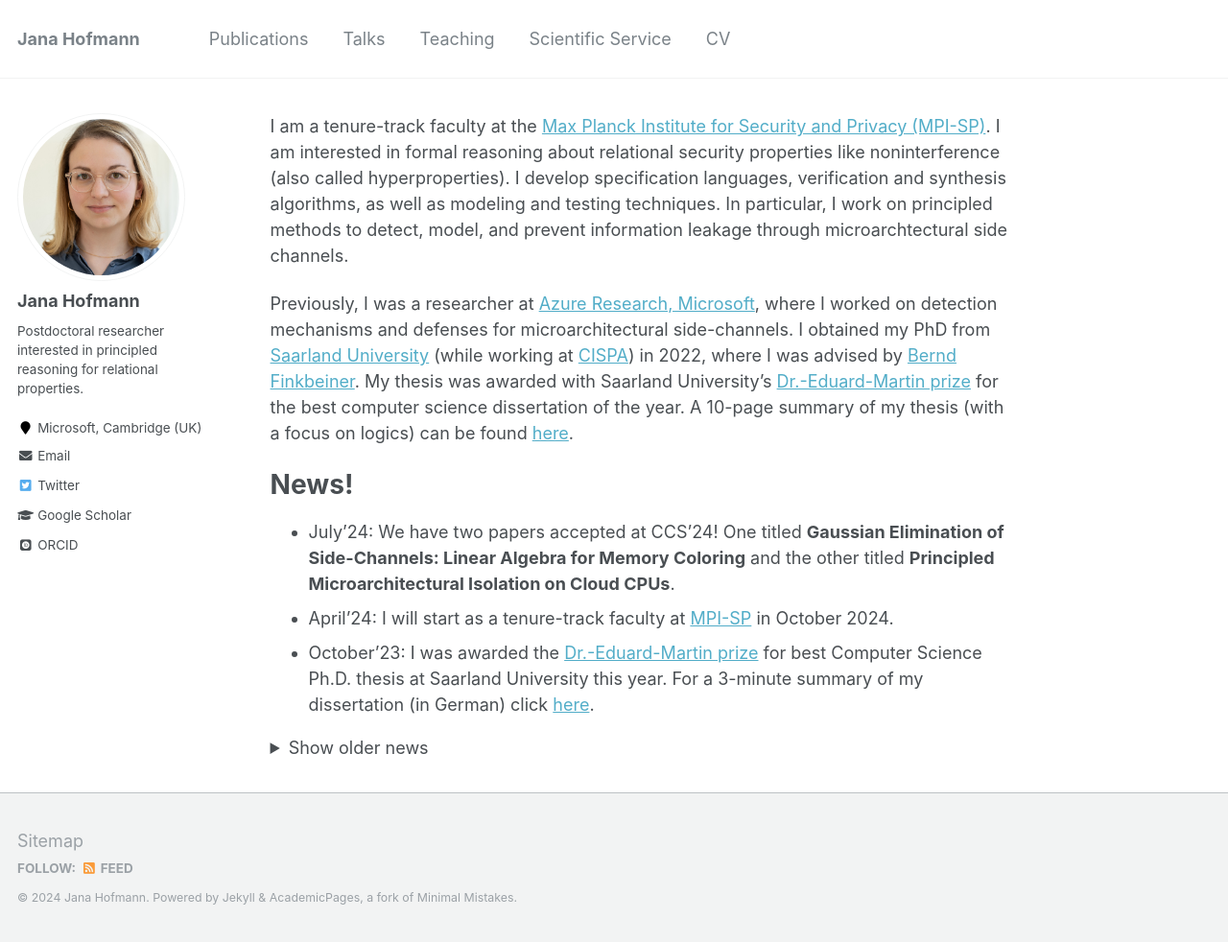
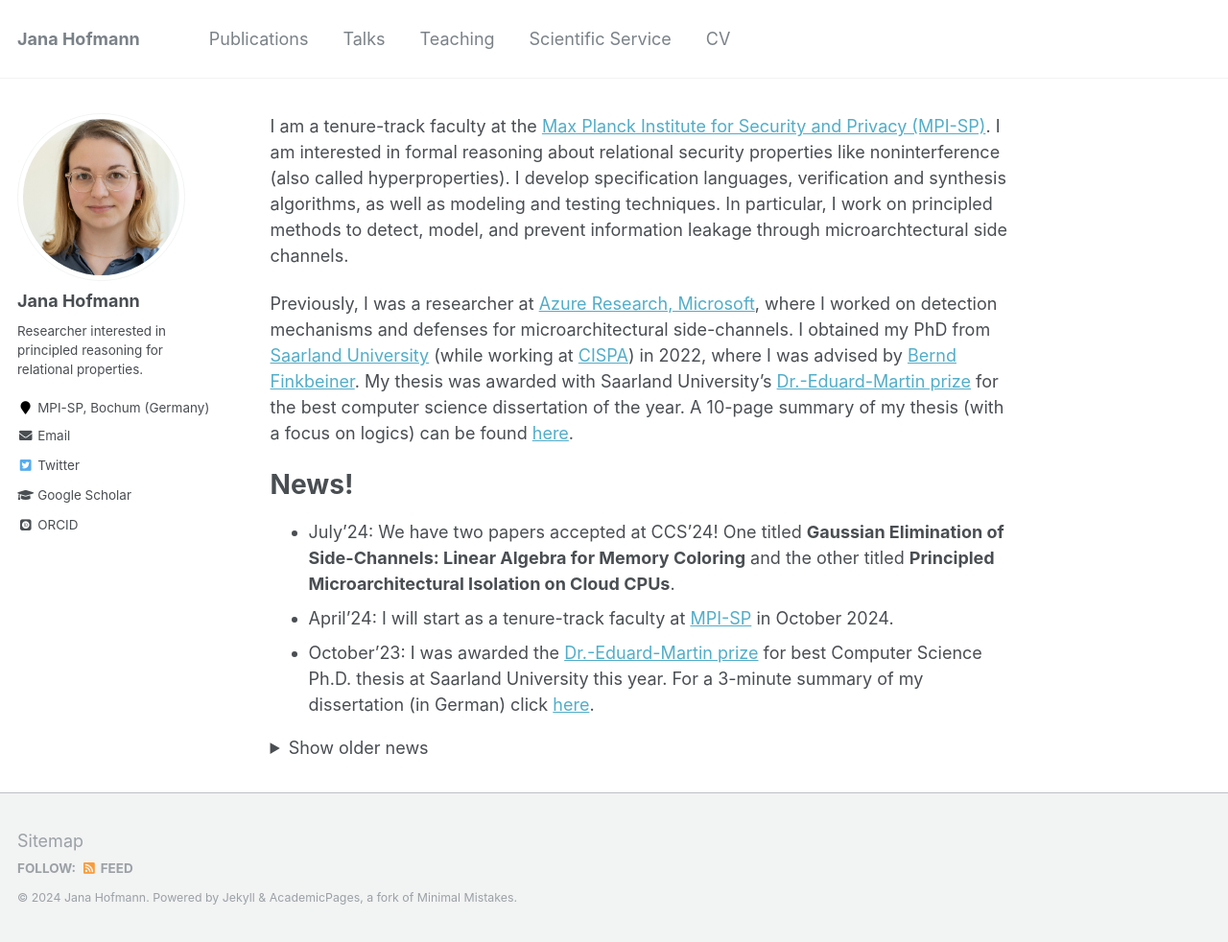
Before and after one commit to janahofmann/janahofmann.github.io, a Jekyll site: the page built from _pages/about.md, in a window 1280 px wide and 982 px high. Shown: the whole window at 96% size. Built offline with Jekyll 4.4.1, drawn with Linux system fonts in a browser that asks for light colours; emoji names are drawn with the system emoji font; some web fonts are replaced.

Commit message:
update details

```diff
--- a/_config.yml
+++ b/_config.yml
@@ -10,7 +10,7 @@
 title                    : "Jana Hofmann"
 title_separator          : "-"
 name                     : &name "Jana Hofmann"
-description              : &description "Postdoctoral Researcher at Microsoft"
+description              : &description "Tenure-Track Faculty at MPI-SP"
 url                      : https://janahofmann.github.io # the base hostname & protocol for your site e.g. "https://mmistakes.github.io"
 baseurl                  : "" # the subpath of your site, e.g. "/blog"
 repository               : "janahofmann.github.io"
@@ -82,12 +82,12 @@
 author:
   name             : "Jana Hofmann"
   avatar           : "profile_pic.jpeg"
-  bio              : "Postdoctoral researcher interested in principled reasoning for relational properties."
+  bio              : "Researcher interested in principled reasoning for relational properties."
   location         :
-  employer         : "Microsoft, Cambridge (UK)"
+  employer         : "MPI-SP, Bochum (Germany)"
   pubmed           :
   googlescholar    : "https://scholar.google.de/citations?user=w2HMTMAAAAAJ&hl=en"
-  email            : t-jhofmann@microsoft.com
+  email            : jana.hofmann@mpi-sp.org
   researchgate     :  # example: "https://www.researchgate.net/profile/yourprofile"
   uri              :
   bitbucket        :
--- a/_pages/about.md
+++ b/_pages/about.md
@@ -137,11 +137,12 @@
 * Winter 2013/2014:	Re-exam Student TA for Programmierung 1, Saarland University
 
 # Scientific Service
-* **Program Committee**: CAV'24, CSF'23, ICTAC'23, CAV'22 Artifact Evaluation
+* **Program Committee**: CSF'25, CAV'24, CSF'24, ICTAC'23, CAV'22 Artifact Evaluation
 * **External Reviewer**: LICS’22, TACAS’21, MFCS’21, CONCUR’21, ATVA’21, CAV’21, LICS’21, CONCUR’20, KR’20, ICALP’20, TACAS’20, CSL’20, ATVA’19
 
 # Short CV
-* Since Sep'22: Postdoctoral Researcher at Microsoft Research / Azure Research
+* Since Oct'2024: Tenure-Track Faculty at MPI-SP
+* 2022 - 2024: Postdoctoral Researcher at Microsoft Research / Azure Research
 * 2018 - 2022: Dr. rer. nat. at Saarland University / CISPA
 * 2016 - 2017: M.Sc. in Computer Science at University of Edinburgh
 * 2013 - 2016: B.Sc. in Computer Science at Saarland University
```
Also changed, not shown: other parts of _pages/about.md (+1 -1 lines).
